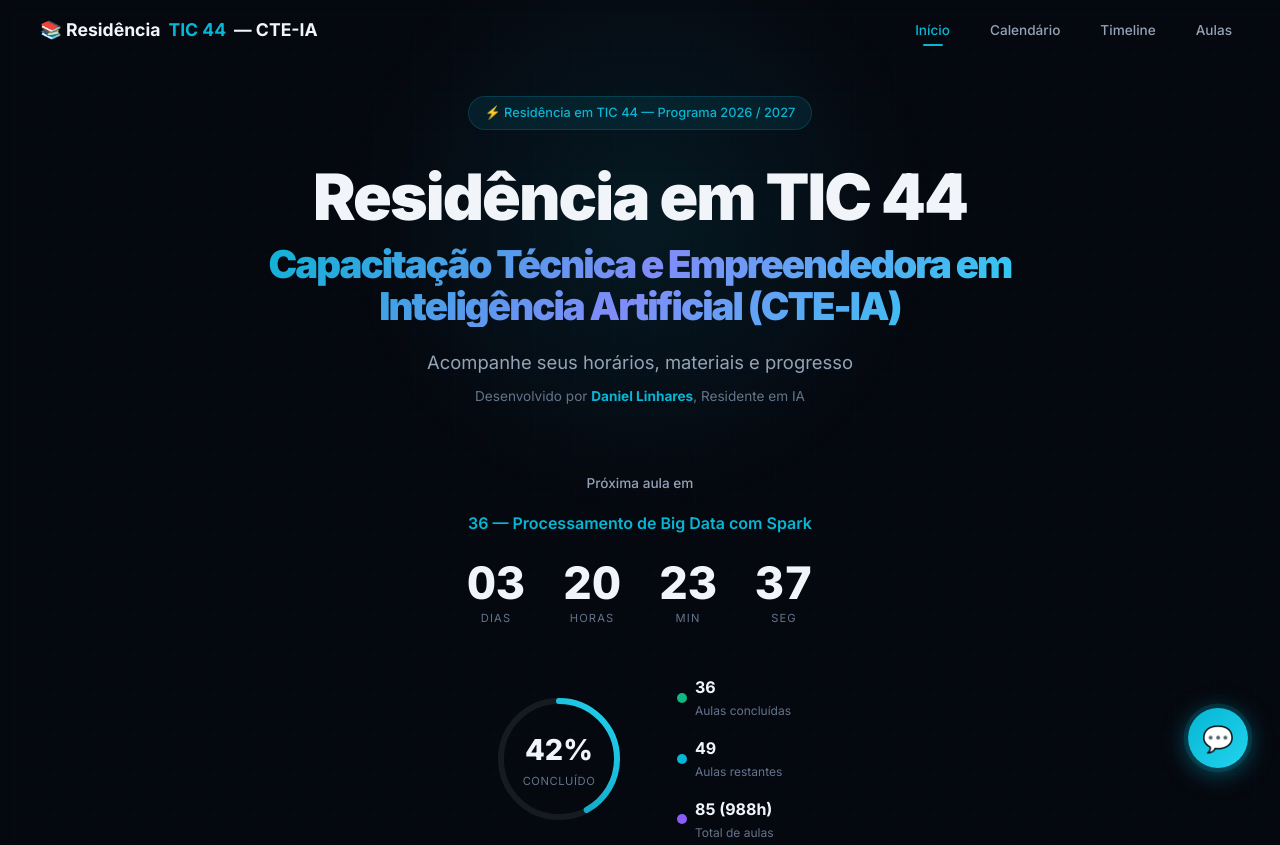
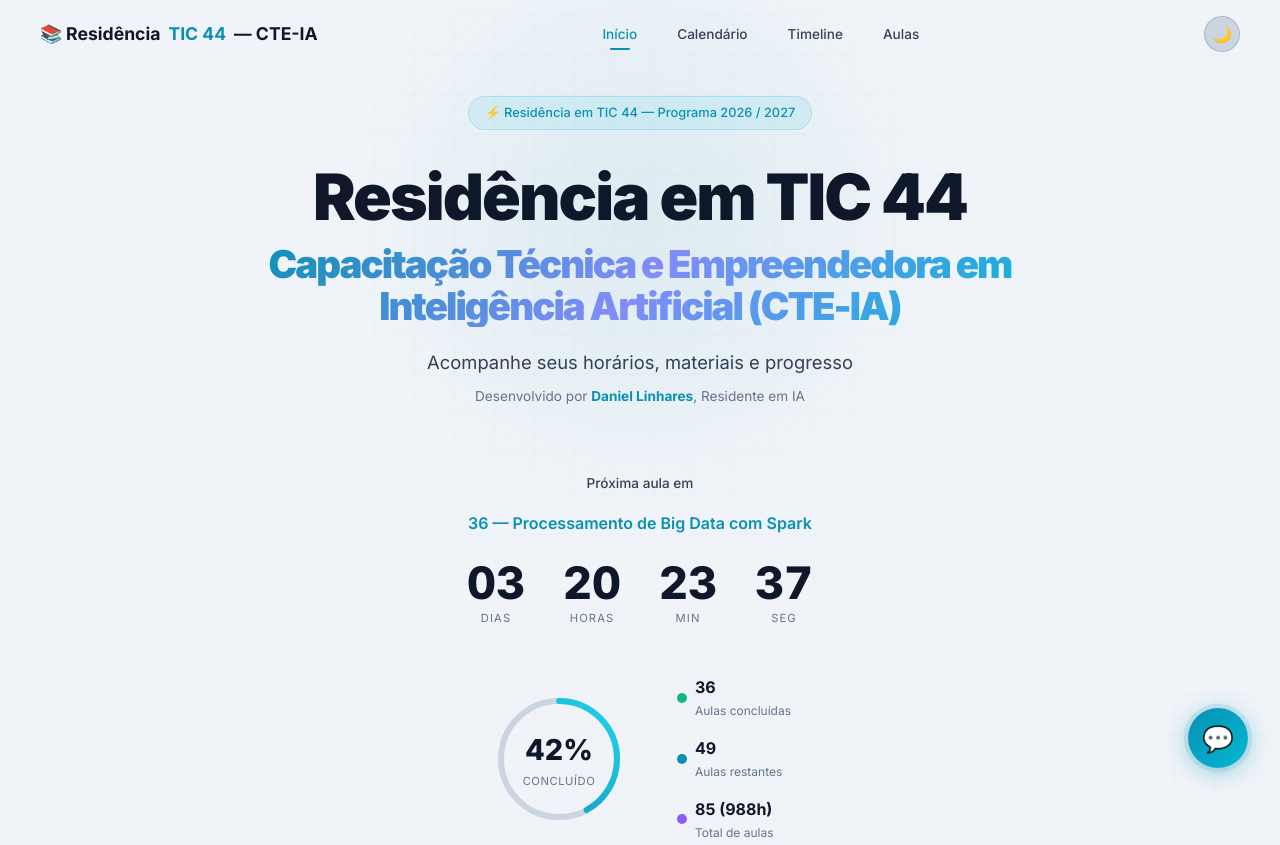
Before and after one commit to bigauke/calendario-residencia, a website built with Vite: page index.html in a window 1280 px wide. Shown: the top 845 px of the page. Built offline with nearby package versions, Linux system fonts and the light colour scheme.

Commit message:
feat: adiciona botão de alternância de tema claro/escuro
- Adiciona variáveis CSS para tema claro em html.light-mode
- Cria botão theme-toggle na navbar com ícones ☀️/🌙
- Persiste preferência do usuário em localStorage (chave tic44-theme)
- Respeita prefers-color-scheme do sistema operacional na primeira visita
- Adiciona transição suave ao alternar temas

```diff
--- a/src/components/navbar.js
+++ b/src/components/navbar.js
@@ -7,9 +7,35 @@ const SECTIONS = [
   { id: 'classlist', label: 'Aulas' },
 ];
 
+// ── Theme helpers ──────────────────────────────────────────────
+const STORAGE_KEY = 'tic44-theme';
+
+function isLight() {
+  return document.documentElement.classList.contains('light-mode');
+}
+
+function applyTheme(light) {
+  document.documentElement.classList.toggle('light-mode', light);
+  localStorage.setItem(STORAGE_KEY, light ? 'light' : 'dark');
+}
+
+function initTheme() {
+  const saved = localStorage.getItem(STORAGE_KEY);
+  if (saved === 'light') {
+    applyTheme(true);
+  } else if (saved === null) {
+    // respect OS preference on first visit
+    const prefersDark = window.matchMedia('(prefers-color-scheme: dark)').matches;
+    applyTheme(!prefersDark);
+  }
+}
+
+// ── Navbar factory ─────────────────────────────────────────────
 export function createNavbar() {
+  // Apply saved/OS theme before rendering
+  initTheme();
+
   const nav = createElement('nav', { className: 'navbar', id: 'navbar' });
-
   const inner = createElement('div', { className: 'navbar-inner' });
 
   const brand = createElement('div', {
@@ -29,6 +55,25 @@ export function createNavbar() {
     links.appendChild(li);
   });
 
+  // ── Theme toggle button ──────────────────────────────────────
+  const themeBtn = createElement('button', {
+    className: 'theme-toggle',
+    id: 'theme-toggle',
+    'aria-label': 'Alternar tema claro/escuro',
+    title: 'Alternar tema',
+    innerHTML: isLight() ? '🌙' : '☀️',
+  });
+
+  themeBtn.addEventListener('click', () => {
+    const nowLight = !isLight();
+    applyTheme(nowLight);
+    themeBtn.innerHTML = nowLight ? '🌙' : '☀️';
+    themeBtn.setAttribute('aria-label', nowLight ? 'Mudar para tema escuro' : 'Mudar para tema claro');
+  });
+
+  // ── Actions wrapper (theme btn + hamburger) ──────────────────
+  const actions = createElement('div', { className: 'navbar-actions' });
+
   const toggle = createElement('button', {
     className: 'navbar-mobile-toggle',
     id: 'navbar-toggle',
@@ -36,38 +81,31 @@ export function createNavbar() {
     innerHTML: '<span></span><span></span><span></span>',
   });
 
+  actions.appendChild(themeBtn);
+  actions.appendChild(toggle);
+
   inner.appendChild(brand);
   inner.appendChild(links);
-  inner.appendChild(toggle);
+  inner.appendChild(actions);
   nav.appendChild(inner);
 
-  // Scroll behavior
-  let lastScroll = 0;
+  // ── Scroll behavior ──────────────────────────────────────────
   window.addEventListener('scroll', () => {
-    const scrollY = window.scrollY;
-    nav.classList.toggle('scrolled', scrollY > 50);
-    lastScroll = scrollY;
+    nav.classList.toggle('scrolled', window.scrollY > 50);
   });
 
-  // Mobile toggle
+  // ── Mobile toggle ────────────────────────────────────────────
   toggle.addEventListener('click', () => {
     links.classList.toggle('open');
   });
 
-  // Close mobile menu on link click
   links.addEventListener('click', (e) => {
-    if (e.target.tagName === 'A') {
-      links.classList.remove('open');
-    }
+    if (e.target.tagName === 'A') links.classList.remove('open');
   });
 
-  // Scroll spy
-  const observerOptions = {
-    rootMargin: '-20% 0px -70% 0px',
-    threshold: 0,
-  };
-
-  const observer = new IntersectionObserver((entries) => {
+  // ── Scroll spy ───────────────────────────────────────────────
+  const observer = new IntersectionObserver(
+    (entries) => {
       entries.forEach((entry) => {
         if (entry.isIntersecting) {
           const id = entry.target.id;
@@ -76,9 +114,10 @@ export function createNavbar() {
           });
         }
       });
-  }, observerOptions);
+    },
+    { rootMargin: '-20% 0px -70% 0px', threshold: 0 }
+  );
 
-  // Observe sections after DOM is ready
   requestAnimationFrame(() => {
     SECTIONS.forEach(({ id }) => {
       const section = document.getElementById(id);
--- a/src/styles/index.css
+++ b/src/styles/index.css
@@ -6,7 +6,7 @@
 /* --- Google Font --- */
 @import url('https://fonts.googleapis.com/css2?family=Inter:wght@300;400;500;600;700;800;900&display=swap');
 
-/* --- Design Tokens --- */
+/* --- Design Tokens (Dark — default) --- */
 :root {
   /* Background */
   --bg-primary: #06080f;
@@ -70,6 +70,42 @@
 
   /* Font */
   --font-family: 'Inter', -apple-system, BlinkMacSystemFont, 'Segoe UI', sans-serif;
+}
+
+/* --- Design Tokens (Light) --- */
+html.light-mode {
+  --bg-primary: #f0f4f8;
+  --bg-secondary: #e2e8f0;
+  --bg-tertiary: #cbd5e1;
+  --bg-card: #ffffff;
+  --bg-card-hover: #f1f5f9;
+  --bg-surface: rgba(255, 255, 255, 0.8);
+
+  --accent: #0891b2;
+  --accent-light: #06b6d4;
+  --accent-dark: #0e7490;
+  --accent-glow: rgba(8, 145, 178, 0.2);
+  --accent-glow-strong: rgba(8, 145, 178, 0.4);
+
+  --text-primary: #0f172a;
+  --text-secondary: #334155;
+  --text-tertiary: #64748b;
+  --text-muted: #94a3b8;
+
+  --border: rgba(0, 0, 0, 0.08);
+  --border-hover: rgba(0, 0, 0, 0.14);
+  --border-accent: rgba(8, 145, 178, 0.3);
+
+  --shadow-sm: 0 1px 3px rgba(0, 0, 0, 0.08);
+  --shadow-md: 0 4px 12px rgba(0, 0, 0, 0.1);
+  --shadow-lg: 0 8px 30px rgba(0, 0, 0, 0.12);
+  --shadow-glow: 0 0 20px var(--accent-glow), 0 0 60px var(--accent-glow);
+}
+
+/* --- Smooth theme transition --- */
+body, .navbar, .card, .glass {
+  transition: background var(--transition-slow), color var(--transition-slow),
+              border-color var(--transition-slow), box-shadow var(--transition-slow);
 }
 
 /* --- Reset --- */
@@ -484,6 +520,41 @@ img {
   background: var(--text-primary);
   border-radius: 1px;
   transition: all var(--transition-fast);
+}
+
+/* --- Theme Toggle Button --- */
+.theme-toggle {
+  display: flex;
+  align-items: center;
+  justify-content: center;
+  width: 36px;
+  height: 36px;
+  border-radius: var(--radius-full);
+  background: var(--bg-tertiary);
+  border: 1px solid var(--border-hover);
+  color: var(--text-secondary);
+  cursor: pointer;
+  transition: all var(--transition-normal);
+  font-size: 1rem;
+  flex-shrink: 0;
+}
+
+.theme-toggle:hover {
+  background: var(--bg-card-hover);
+  border-color: var(--border-accent);
+  color: var(--accent);
+  transform: rotate(15deg) scale(1.08);
+  box-shadow: 0 0 12px var(--accent-glow);
+}
+
+.theme-toggle:active {
+  transform: rotate(20deg) scale(0.95);
+}
+
+.navbar-actions {
+  display: flex;
+  align-items: center;
+  gap: var(--space-sm);
 }
 
 /* ========================================
```
Lines whose indentation alone changed are shown as unchanged.
